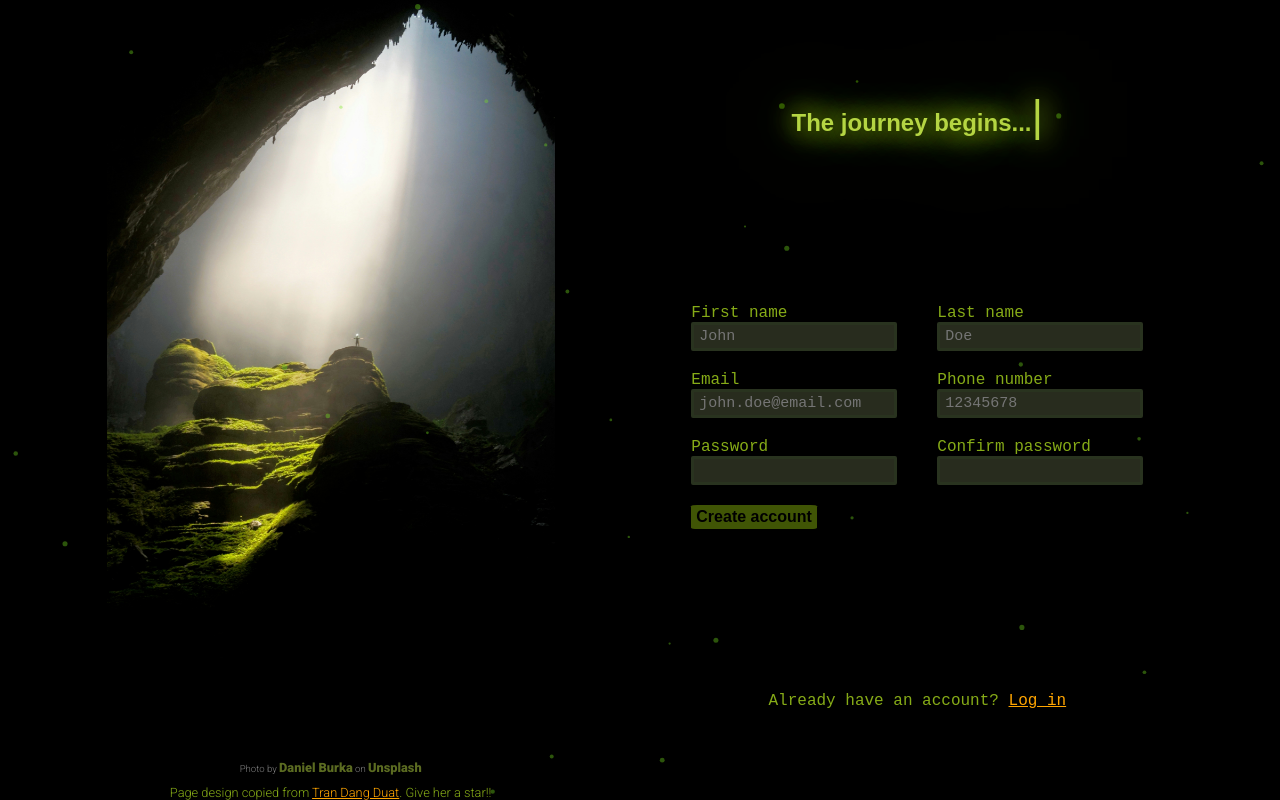
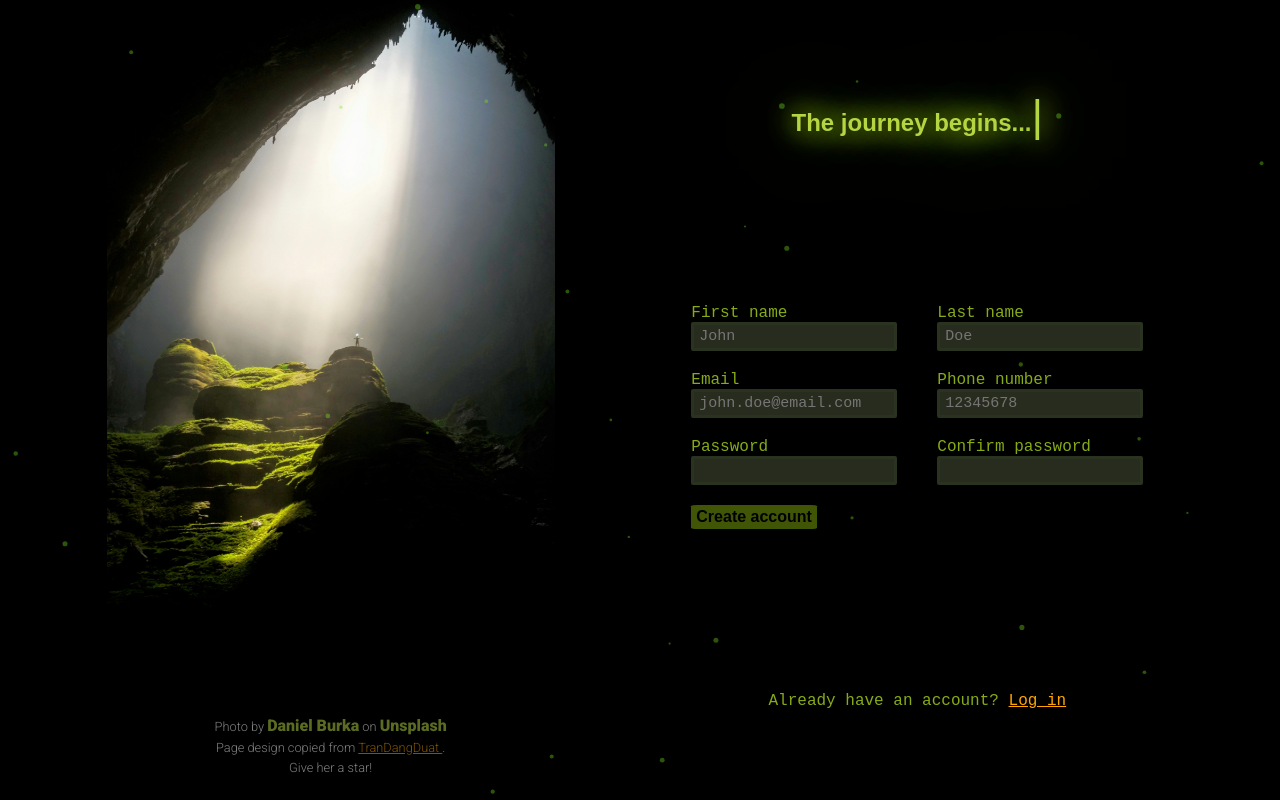
Before and after one commit to EdMagal/Odin-Project-Tutorials, a website: page full_stack_javascript/intermediate_html_css/sign_up_form/index.html in a window 1280 px wide. Drawn offline with Linux system fonts and the light colour scheme; a web font is replaced by a local one.

Commit message:
fixed some layout bugs

```diff
--- a/full_stack_javascript/intermediate_html_css/sign_up_form/index.html
+++ b/full_stack_javascript/intermediate_html_css/sign_up_form/index.html
@@ -7,21 +7,22 @@
     <link rel="stylesheet" href="./style.css" />
   </head>
   <body>
-    <canvas id="particleseffect"></canvas>
-
     <section id="image-section">
-      <p id="image-caption">
+      <div id="image-caption">
+        <p>
           Photo by
           <span class="green">Daniel Burka</span>
           on
           <span class="green">Unsplash</span>
         </p>
-      <p style="font-size: 0.8rem">
+        <p>
           Page design copied from
-        <a href="https://github.com/trandangduat" target="_blank"
-          >Tran Dang Duat</a
-        >. Give her a star!!
+          <a href="https://github.com/trandangduat" target="_blank">
+            TranDangDuat </a
+          >.
         </p>
+        <p>Give her a star!</p>
+      </div>
     </section>
     <!-- end of #image-section -->
 
@@ -104,7 +105,7 @@
       </div>
     </section>
     <!-- end of #form-section -->
-
+    <canvas id="particleseffect"></canvas>
     <script src="script.js"></script>
     <script src="particles.js" defer></script>
   </body>
--- a/full_stack_javascript/intermediate_html_css/sign_up_form/style.css
+++ b/full_stack_javascript/intermediate_html_css/sign_up_form/style.css
@@ -27,7 +27,6 @@ canvas {
   position: absolute;
   height: 100vh;
   width: 100vw;
-  z-index: -2;
 }
 
 section {
@@ -75,23 +74,27 @@ a:visited {
   background-position: center;
   display: flex;
   flex-direction: column;
-  font-size: 0.6rem;
+  font-size: 0.8rem;
   align-items: center;
   justify-content: end;
   width: 35vw;
-  z-index: -3;
+}
+
+#image-caption {
+  display: flex;
+  flex-direction: column;
+  align-items: center;
+  gap: 5px;
+  opacity: 0.5;
+  color: white;
+  margin-bottom: 20px;
+  z-index: 3;
 }
 
 .green {
   color: var(--light-green);
   font-weight: bolder;
-  font-size: 0.8rem;
-}
-
-#image-caption {
-  margin-bottom: 10px;
-  opacity: 0.5;
-  color: white;
+  font-size: 1rem;
 }
 
 #form-section {
@@ -123,6 +126,10 @@ a:visited {
   100% {
     opacity: 1;
   }
+}
+
+#image-caption {
+  margin-bottom: 25px;
 }
 
 #form-section #message h1::after {
@@ -175,6 +182,6 @@ input:focus {
     top: 100vh;
     height: 100vh;
     width: 100%;
-    opacity: 0.8;
+    opacity: 0.85;
   }
 }
```
Lines whose indentation alone changed are shown as unchanged.
